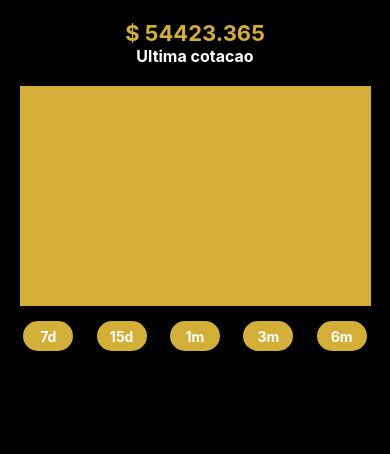
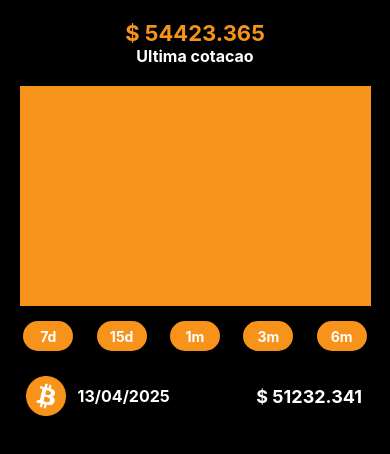
Before and after one commit to Keviin725/OneBitCoin, a React Native app: screen / in a window 390 px wide. Shown: the top 454 px of the page. Built offline with nearby package versions, Linux system fonts and the light colour scheme.

Commit message:
main layout done

```diff
--- a/App.js
+++ b/App.js
@@ -3,17 +3,19 @@ import { StyleSheet, StatusBar, SafeAreaView, Platform } from 'react-native';
 import CurrentPrice from './src/components/currentPrice';
 import HistoryGraphic from './src/components/historyGraphic';
 import QuotationList from './src/components/quotationsList';
+import QuotationItems from './src/components/quotationsList/quotationsItems';
 export default function App() {
   return (
     <SafeAreaView style={styles.container}>
 
       <StatusBar
-        backgroundColor='#D4af37'
+        backgroundColor='#f7931a'
         barStyle="dark-content" // ou light-content
       />
       <CurrentPrice/>
       <HistoryGraphic/>
       <QuotationList/>
+      <QuotationItems/>
     </SafeAreaView>
   );
 }
--- a/src/components/currentPrice/style.js
+++ b/src/components/currentPrice/style.js
@@ -9,7 +9,7 @@ const styles = StyleSheet.create({
         marginBottom: 20
     },
     currentPrice:{
-        color: "#D4af37",
+        color: "#f7931a",
         fontSize: 22,
         fontWeight: "bold",
         paddingTop: 20
--- a/src/components/historyGraphic/style.js
+++ b/src/components/historyGraphic/style.js
@@ -5,7 +5,7 @@ const styles = StyleSheet.create({
     contentGraphic:{
         width: '90%',
         height: 220,
-        backgroundColor: '#D4af37'
+        backgroundColor: '#f7931a'
     }
 })
 
--- a/src/components/quotationsList/index.js
+++ b/src/components/quotationsList/index.js
@@ -1,6 +1,7 @@
 import React, { Fragment } from "react";
 import {View, Text, ScrollView, TouchableOpacity} from 'react-native'
 import styles from "./style"
+
 
 export default function QuotationList(){
     return(
@@ -22,7 +23,7 @@ export default function QuotationList(){
                 <Text style={styles.textbuttonQuery}>6m</Text>
             </TouchableOpacity>
         </View>
-        <ScrollView></ScrollView>
+
         </Fragment>
     )
 }
--- a/src/components/quotationsList/quotationsItems/index.js
+++ b/src/components/quotationsList/quotationsItems/index.js
@@ -0,0 +1,25 @@
+
+import {View, Text, Image} from 'react-native'
+import styles from "./style"
+
+export default function QuotationItems(){
+    return(
+        <View style={styles.mainContent}>
+            <View style={styles.contentLeft}>
+
+                <View style={styles.boxLogo}>
+                    <Image style={styles.image} source={require("../../../img/OIP.png")}/>
+                    <Text style={styles.date}>13/04/2025</Text>
+                </View>
+
+            </View>
+
+            <View style={styles.contentRight}>
+                <Text style={styles.price}>$ 51232.341</Text>
+            </View>
+
+        </View>
+
+
+    )
+}
--- a/src/components/quotationsList/quotationsItems/style.js
+++ b/src/components/quotationsList/quotationsItems/style.js
@@ -0,0 +1,48 @@
+import { StyleSheet } from "react-native";
+
+
+const styles = StyleSheet.create({
+    mainContent:{
+        width: '95%',
+        height: 'auto',
+        backgroundColor:'#0000',
+        marginLeft: '3%',
+        marginBottom: 15,
+        borderRadius: 10,
+        flexDirection: 'row',
+        alignItems: 'center',
+        padding: 10
+    },
+    contentLeft:{
+        width: '36%',
+        height: "100%",
+        alignItems: 'flex-start',
+
+    },
+    contentRight:{
+        width: '60%',
+        alignItems: 'flex-end',
+    },
+    price:{
+        color:'#fff',
+        fontSize: 18,
+        fontWeight: 'bold'
+    },
+    date:{
+        fontSize: 16,
+        paddingLeft: 2,
+        color: '#fff',
+        fontWeight: "bold"
+    },
+    image:{
+        width: 40,
+        height: 40,
+        marginRight: 10,
+    },
+    boxLogo:{
+        flexDirection: 'row',
+        alignItems: 'center'
+    }
+})
+
+export default styles
--- a/src/components/quotationsList/style.js
+++ b/src/components/quotationsList/style.js
@@ -5,7 +5,7 @@ const styles = StyleSheet.create({
     buttonQuery:{
         width:50,
         height: 30,
-        backgroundColor: '#D4af37',
+        backgroundColor: '#f7931a',
         borderRadius: 50,
         alignItems: 'center',
         justifyContent: 'center'
```
Also changed, not shown: src/img/OIP.png (added).
